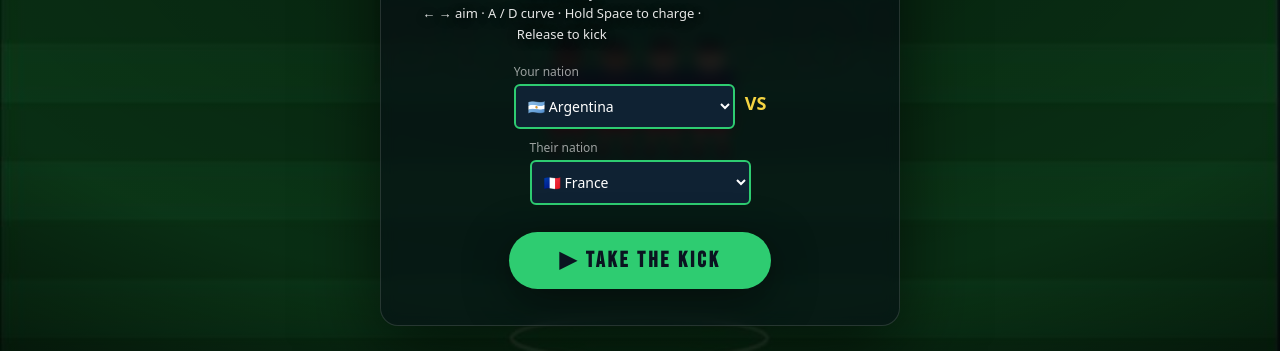
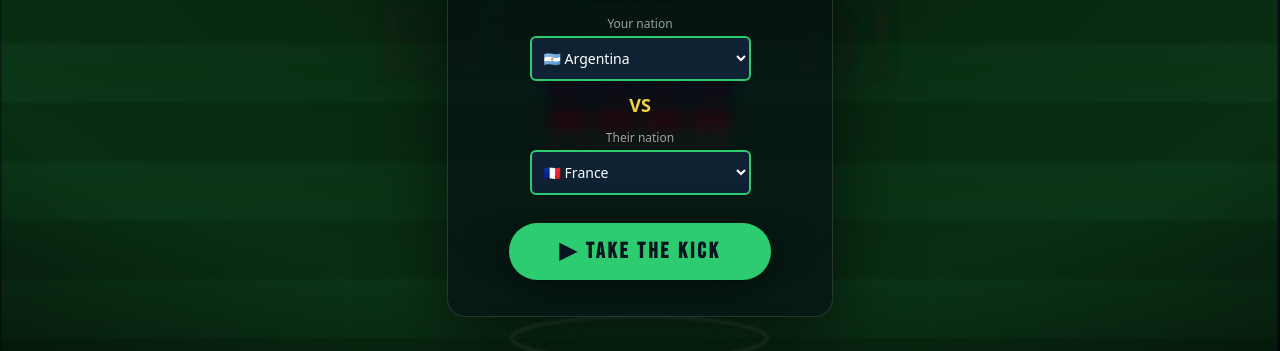
Before and after one commit to jlyon/newtab-party, a browser extension: page worker/public/games/bend-it-like-maxi.html in a window 1280 px wide. Shown: the part 449-800 px from the top of the page. Drawn offline with Linux system fonts and the light colour scheme.

Commit message:
update logos

```diff
--- a/worker/public/games/bend-it-like-maxi.html
+++ b/worker/public/games/bend-it-like-maxi.html
@@ -29,16 +29,16 @@
   #btn-kick:active, #btn-kick.held { background: var(--secondary); color: var(--bg); }
   #power-bar-wrap { flex: 1; height: 16px; border: 2px solid var(--primary); border-radius: 4px; min-width: 60px; }
   #power-bar { height: 100%; width: 0%; background: var(--secondary); border-radius: 2px; }
-  #start-overlay { position: fixed; inset: 0; display: flex; align-items: center; justify-content: center;
-    background: rgba(4,10,18,0.94); flex-direction: column; text-align: center; padding: 20px; z-index: 10; }
-  #start-card { max-width: 460px; }
+  #start-overlay { position: fixed; inset: 0; display: flex; align-items: center;
+    background: rgba(4,10,18,0.94); flex-direction: column; text-align: center; padding: 20px; z-index: 10; overflow-y: auto; }
+  #start-card { max-width: 460px; margin: auto 0; }
   #start-card h2 { color: var(--primary); font-size: clamp(22px,6vw,36px); margin: 0 0 10px; letter-spacing: 2px; }
   #start-card p { color: rgba(255,255,255,0.5); font-size: 13px; line-height: 1.6; margin: 0 0 18px; font-style: italic; }
-  .team-row { display: flex; gap: 10px; justify-content: center; align-items: center; margin: 0 0 22px; flex-wrap: wrap; }
-  .team-row label { color: rgba(255,255,255,0.6); font-size: 12px; display: block; margin-bottom: 4px; text-align: left; }
+  .team-row { display: flex; flex-direction: column; gap: 10px; justify-content: center; align-items: center; margin: 0 0 22px; }
+  .team-row label { color: rgba(255,255,255,0.6); font-size: 12px; display: block; margin-bottom: 4px; text-align: center; }
   select { background: #0f2233; color: #fff; border: 2px solid var(--primary); border-radius: 6px;
     padding: 10px 8px; font-size: 14px; font-family: inherit; max-width: 44vw; }
-  .vs { color: var(--secondary); font-weight: 700; font-size: 18px; padding-top: 14px; }
+  .vs { color: var(--secondary); font-weight: 700; font-size: 18px; padding: 2px 0; }
   #start-btn { padding: 12px 36px; font-size: 16px; font-weight: 700; letter-spacing: 2px;
     background: var(--primary); color: var(--bg); border: none; cursor: pointer; border-radius: 4px; font-family: inherit; }
   #start-btn:hover { opacity: 0.85; }
```
Also changed, not shown: worker/public/games/penalty-panic.html (+1 -1 lines), worker/public/games/prompter-payday.html (+2 -1 lines), worker/public/games/logos/burnin-glory.png, worker/public/games/logos/hognose.png, worker/public/games/logos/penalty-panic.png, worker/public/games/logos/rack-attack.png, worker/public/games/logos/weiners-and-tubs.png.
